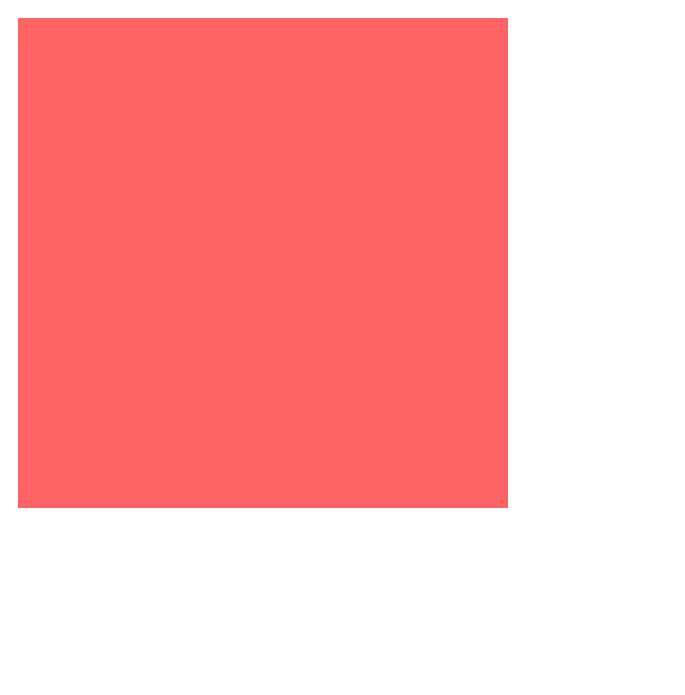
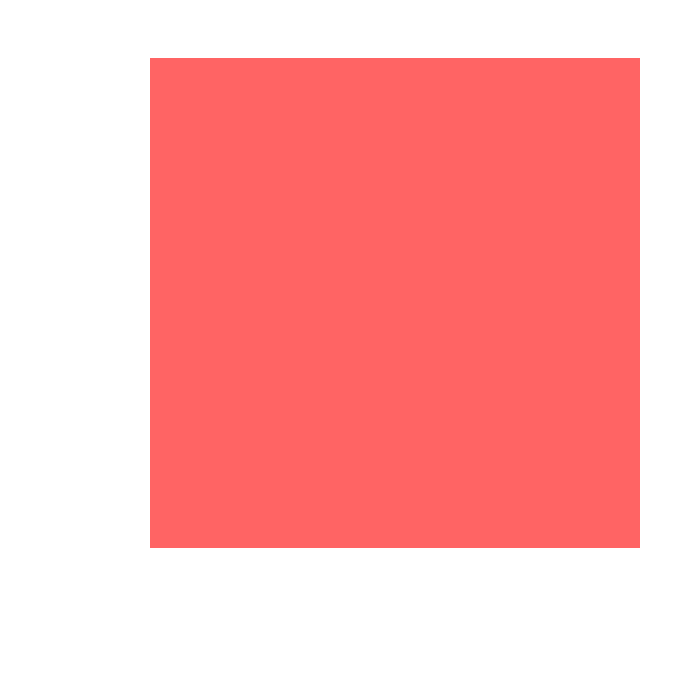
Before and after one commit to isgulkov/durack, a plain HTML site: page index.html in a window 1280 px wide. Shown: the whole page, without its empty margins (0-685 px from the left). Drawn offline with nearby package versions, Linux system fonts and the light colour scheme.

Commit message:
Center the canvas within body

```diff
--- a/index.html
+++ b/index.html
@@ -7,8 +7,19 @@
             integrity="sha256-hwg4gsxgFZhOsEEamdOYGBf13FyQuiTwlAQgxVSNgt4="
             crossorigin="anonymous"></script>
     <script src="js/main.js"></script>
+    <style type="text/css">
+        div.canvas_container {
+            text-align: center;
+        }
+
+        canvas#main_canvas {
+            margin: 40px auto;
+        }
+    </style>
 </head>
 <body>
-    <canvas id="main_canvas" width="1000" height="600"></canvas>
+    <div class="canvas_container">
+        <canvas id="main_canvas" width="1000" height="600"></canvas>
+    </div>
 </body>
 </html>
```
